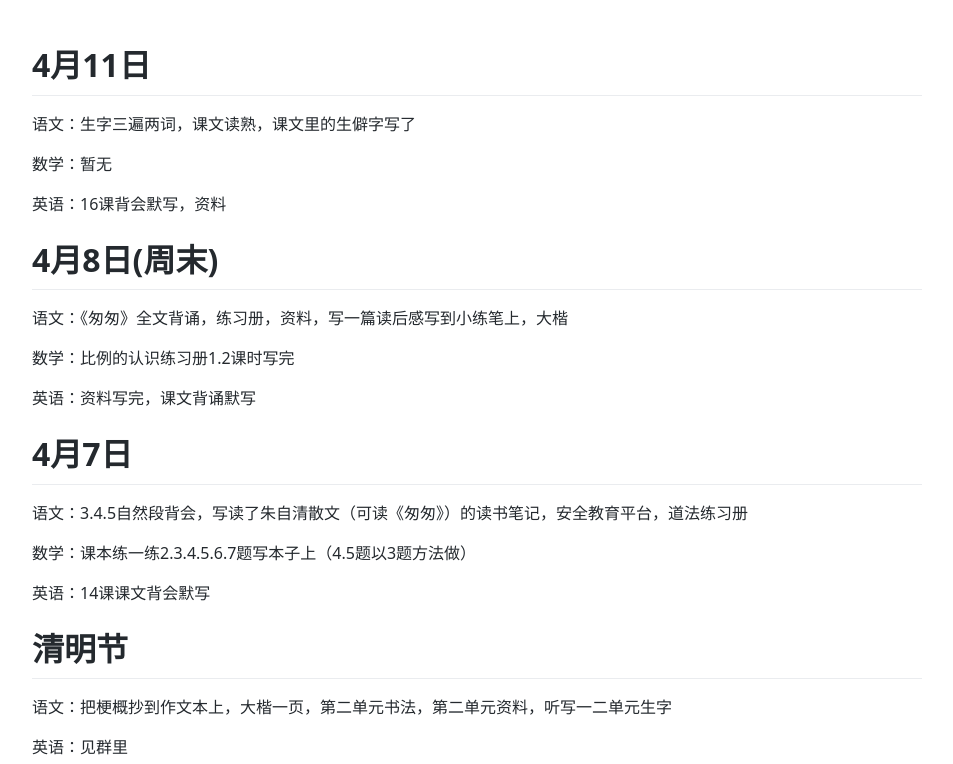
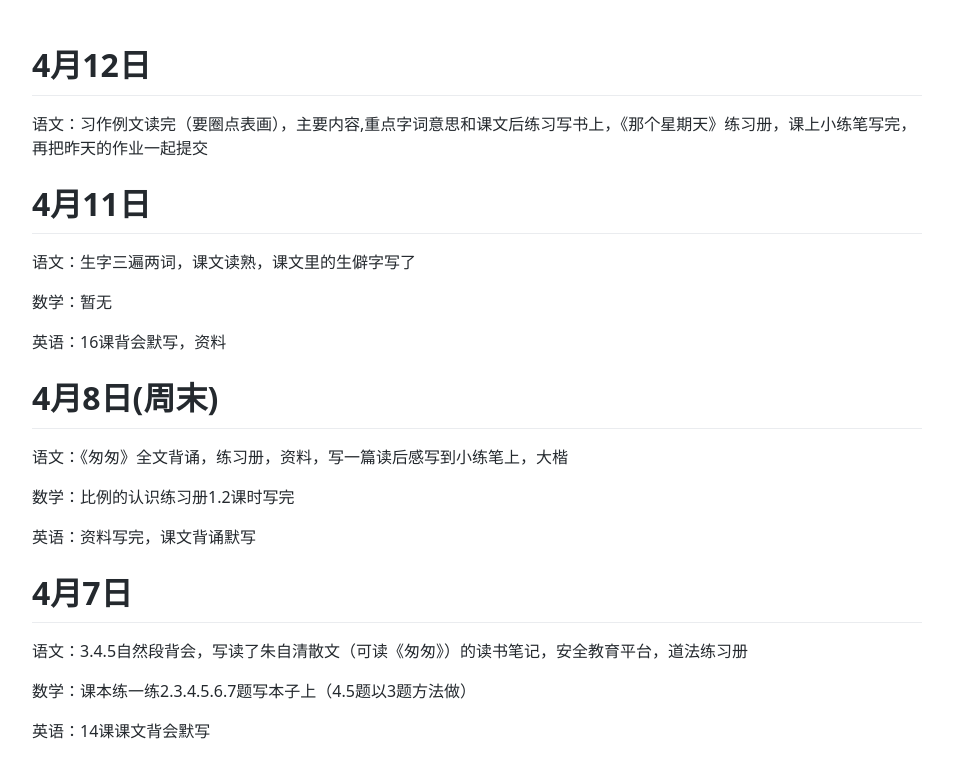
Before and after one commit to hefeng-github/hefeng-github.github.io, a plain HTML site: page index.html in a window 1280 px wide. Shown: the top 764 px of the page, without its empty margins (163-1116 px from the left). Drawn offline with Linux system fonts and the light colour scheme.

Commit message:
Add files via upload

```diff
--- a/index.html
+++ b/index.html
@@ -540,7 +540,9 @@
       </head>
       <body>
         <article class="markdown-body">
-          <h1>4月11日</h1>
+          <h1>4月12日</h1>
+<p>语文：习作例文读完（要圈点表画），主要内容,重点字词意思和课文后练习写书上，《那个星期天》练习册，课上小练笔写完，再把昨天的作业一起提交</p>
+<h1>4月11日</h1>
 <p>语文：生字三遍两词，课文读熟，课文里的生僻字写了</p>
 <p>数学：暂无</p>
 <p>英语：16课背会默写，资料</p>
```
